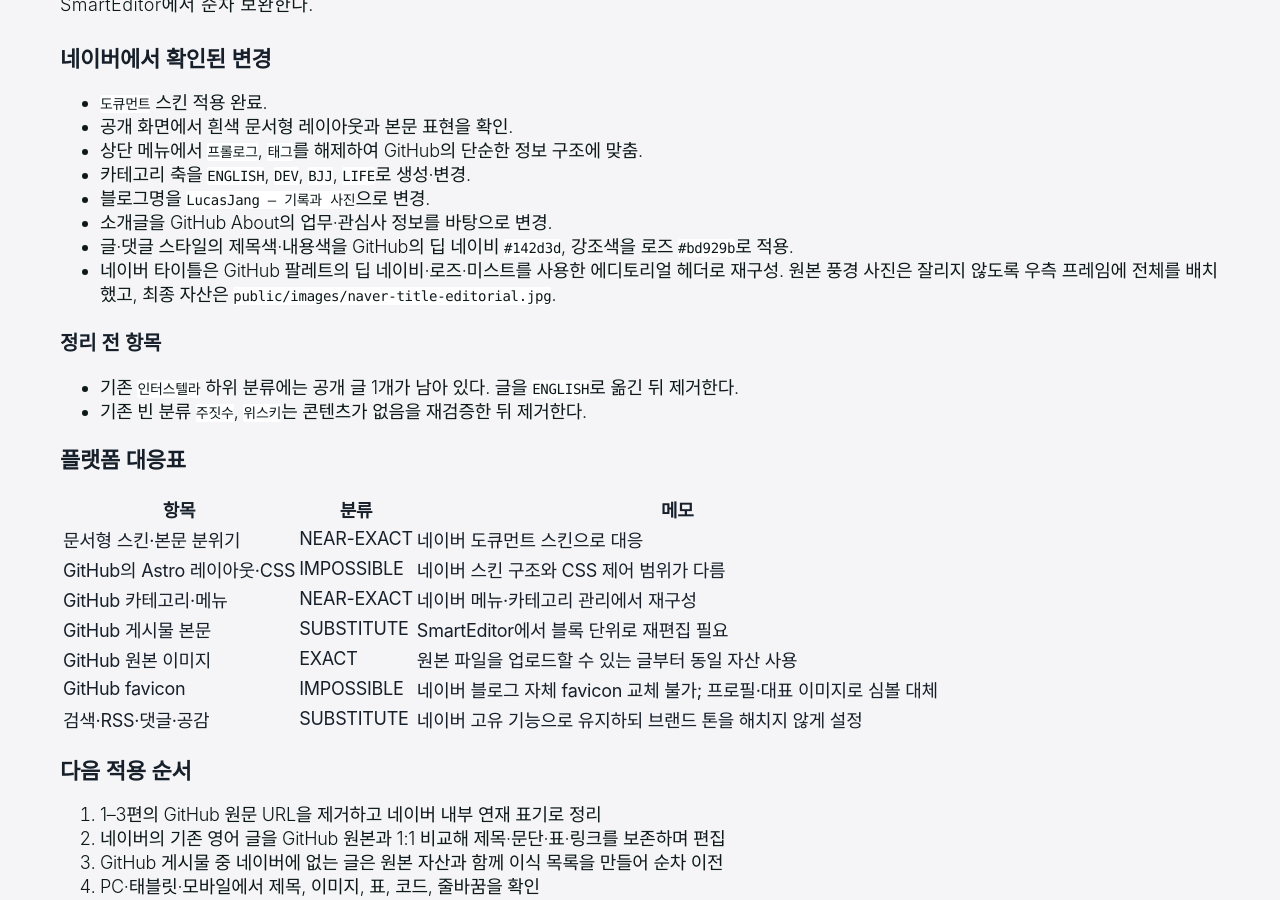
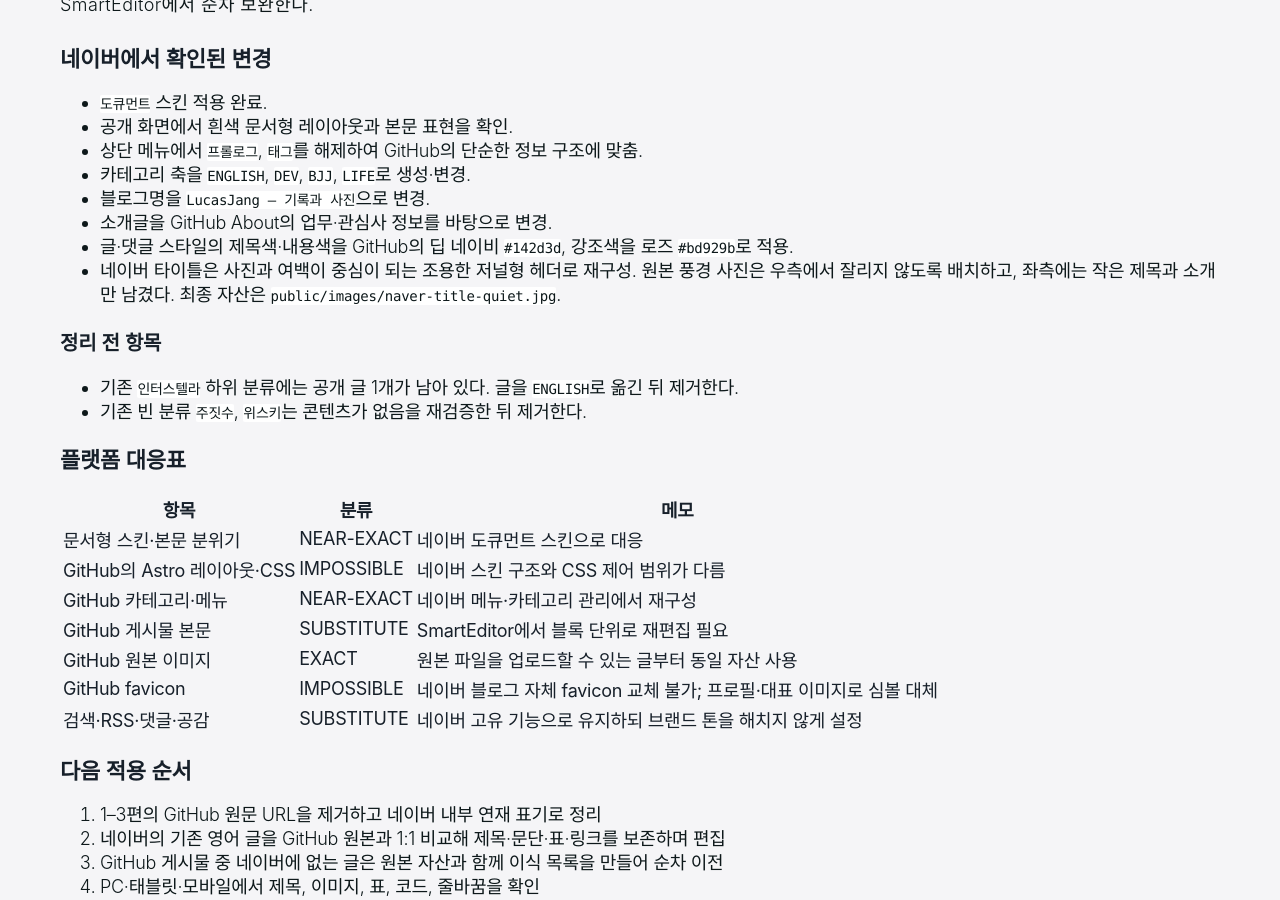
Before and after one commit to Lucas-Jang/lucas-jang.github.io, a Jekyll site: the page built from docs/naver-sync-inventory.md, in a window 1280 px wide and 900 px high, scrolled down 1414 px. Built offline with Jekyll 4.4.1, drawn with Linux system fonts in a browser that asks for light colours; our own code applies the rules of GitHub Pages for plain Markdown files.

Commit message:
Use quieter Naver journal header

```diff
--- a/docs/naver-sync-inventory.md
+++ b/docs/naver-sync-inventory.md
@@ -59,7 +59,7 @@
 - 블로그명을 `LucasJang — 기록과 사진`으로 변경.
 - 소개글을 GitHub About의 업무·관심사 정보를 바탕으로 변경.
 - 글·댓글 스타일의 제목색·내용색을 GitHub의 딥 네이비 `#142d3d`, 강조색을 로즈 `#bd929b`로 적용.
-- 네이버 타이틀은 GitHub 팔레트의 딥 네이비·로즈·미스트를 사용한 에디토리얼 헤더로 재구성. 원본 풍경 사진은 잘리지 않도록 우측 프레임에 전체를 배치했고, 최종 자산은 `public/images/naver-title-editorial.jpg`.
+- 네이버 타이틀은 사진과 여백이 중심이 되는 조용한 저널형 헤더로 재구성. 원본 풍경 사진은 우측에서 잘리지 않도록 배치하고, 좌측에는 작은 제목과 소개만 남겼다. 최종 자산은 `public/images/naver-title-quiet.jpg`.
 
 ### 정리 전 항목
 
```
Also changed, not shown: public/images/naver-title-quiet.jpg (added).
